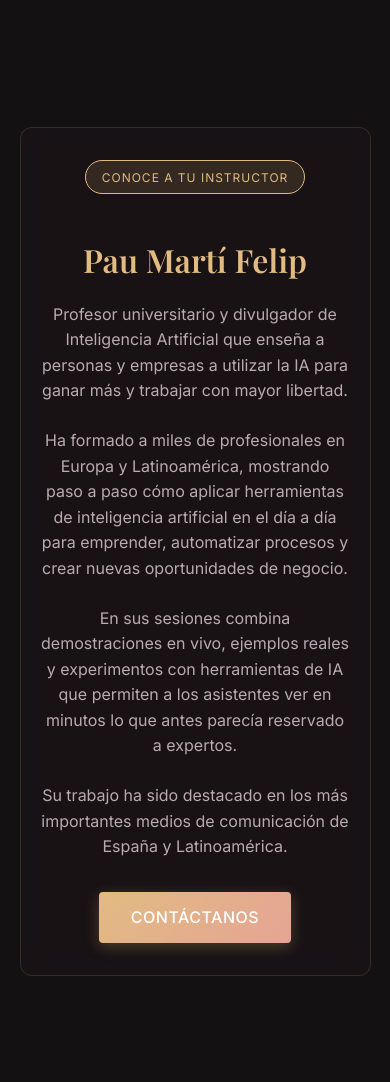
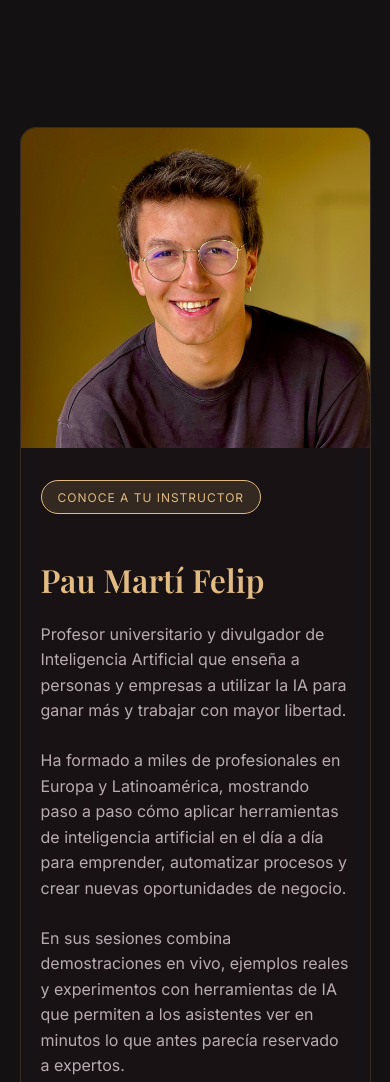
Before and after one commit to paumartifelip-cpu/mujeresdelagave, a plain HTML site: page index.html in a window 390 px wide. Shown: the part 4752-5834 px from the top of the page. Drawn offline with nearby package versions, Linux system fonts and the light colour scheme.

Commit message:
feat: add Pau Marti photo to instructor section

```diff
--- a/index.html
+++ b/index.html
@@ -163,8 +163,11 @@
     <!-- Instructor Section -->
     <section class="instructor section" id="profesor">
         <div class="container">
-            <div class="instructor-grid">
-                <div class="instructor-text glass-effect text-center reveal-up p-5">
+            <div class="instructor-inner glass-effect reveal-up">
+                <div class="instructor-photo">
+                    <img src="020 2.jpg" alt="Pau Martí Felip" class="pau-photo">
+                </div>
+                <div class="instructor-text p-5">
                     <span class="badge">Conoce a tu instructor</span>
                     <h2 class="section-title" style="margin-top: 1rem;">Pau Martí Felip</h2>
                     <p>Profesor universitario y divulgador de Inteligencia Artificial que enseña a personas y empresas a utilizar la IA para ganar más y trabajar con mayor libertad.</p>
--- a/style.css
+++ b/style.css
@@ -267,7 +267,7 @@ a {
     color: #fff;
 }
 
-/* About Section & Instructor Section */
+/* About Section */
 .about-grid, .instructor-grid {
     display: grid;
     grid-template-columns: 1fr;
@@ -275,9 +275,33 @@ a {
     align-items: center;
 }
 
+/* Instructor: photo + text side by side */
+.instructor-inner {
+    display: grid;
+    grid-template-columns: 300px 1fr;
+    gap: 0;
+    border-radius: 16px;
+    overflow: hidden;
+    align-items: stretch;
+}
+
+.instructor-photo {
+    flex-shrink: 0;
+    overflow: hidden;
+}
+
+.pau-photo {
+    width: 100%;
+    height: 100%;
+    object-fit: cover;
+    object-position: center top;
+    display: block;
+    min-height: 360px;
+}
+
 .about-text p, .instructor-text p {
     margin-bottom: 1.5rem;
-    font-size: 1.15rem;
+    font-size: 1.05rem;
     color: var(--text-muted);
 }
 
@@ -536,6 +560,17 @@ a {
         font-size: 1rem;
     }
 
+    /* Instructor section: stack photo on top */
+    .instructor-inner {
+        grid-template-columns: 1fr;
+    }
+
+    .pau-photo {
+        min-height: 260px;
+        max-height: 320px;
+        object-position: center 20%;
+    }
+
     /* Quienes Somos logo */
     .about-text img {
         max-width: 200px !important;
```
Also changed, not shown: 020 2.jpg (added).
